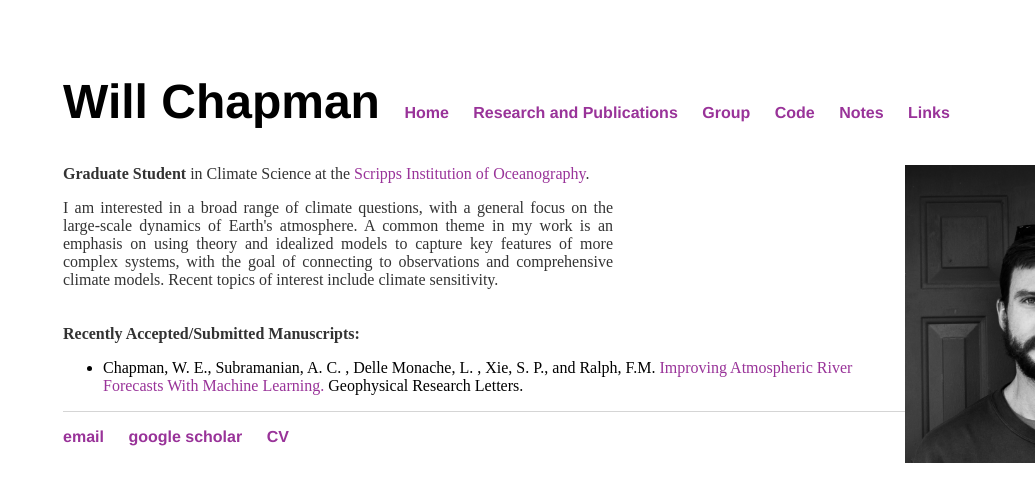
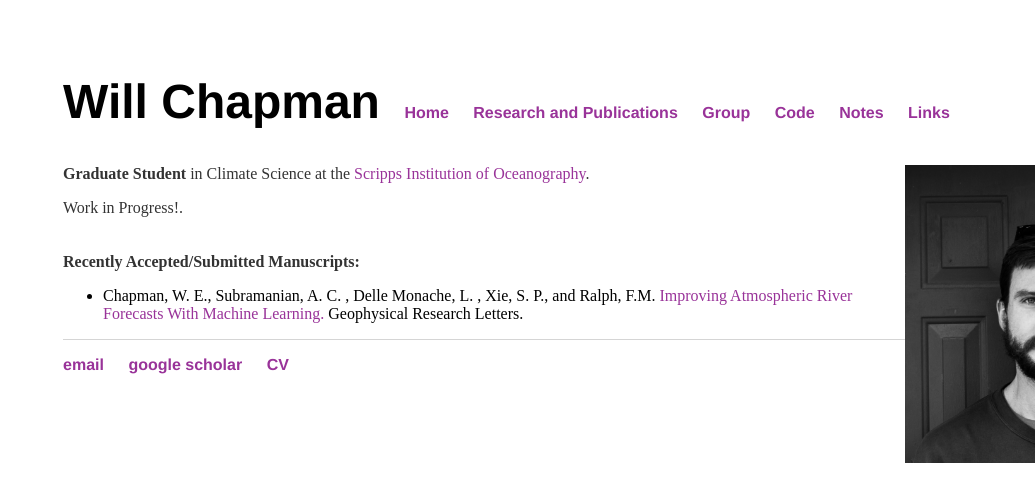
Before and after one commit to WillyChap/willychap_beta.github.io, a Jekyll site: the page built from index.html, in a window 1280 px wide. Shown: the top 502 px of the page, without its empty margins (245-1280 px from the left). Built offline with Jekyll 4.4.1, drawn with Linux system fonts in a browser that asks for light colours.

Commit message:
Update index.html

```diff
--- a/index.html
+++ b/index.html
@@ -32,7 +32,7 @@ div.relative {
 
 	<p class="ex", style="padding-top:20px"><font size=3><b>Graduate Student</b> in Climate Science at the <a href="https://scripps.ucsd.edu/">Scripps Institution of Oceanography</a>.
 
-	<p class="ex"><font size=3> I am interested in a broad range of climate questions, with a general focus on the large-scale dynamics of Earth's atmosphere. A common theme in my work is an emphasis on using theory and idealized models to capture key features of more complex systems, with the goal of connecting to observations and comprehensive climate models. Recent topics of interest include climate sensitivity.</font></p>
+	<p class="ex"><font size=3> Work in Progress!.</font></p>
 
 	<p class="ex", style="padding-top:20px"><font size=3><b>Recently Accepted/Submitted Manuscripts:</b></p>
 		<ul class="ex">
```
